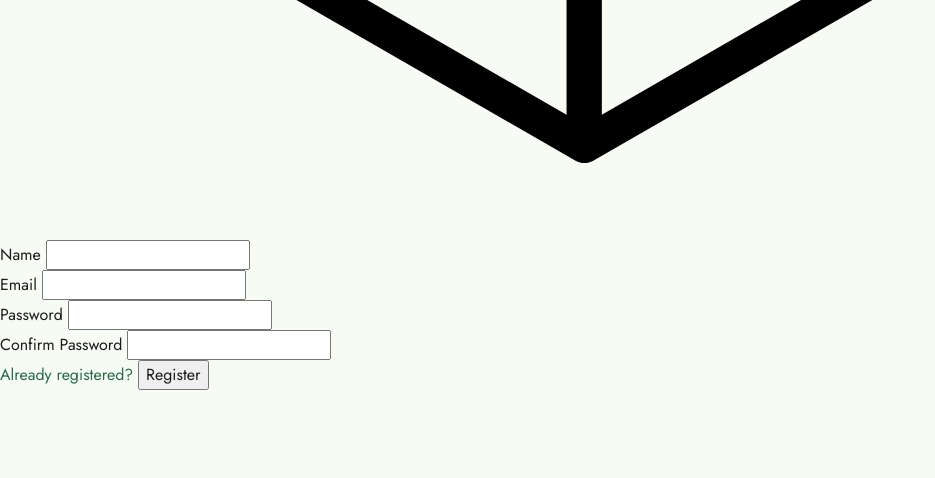
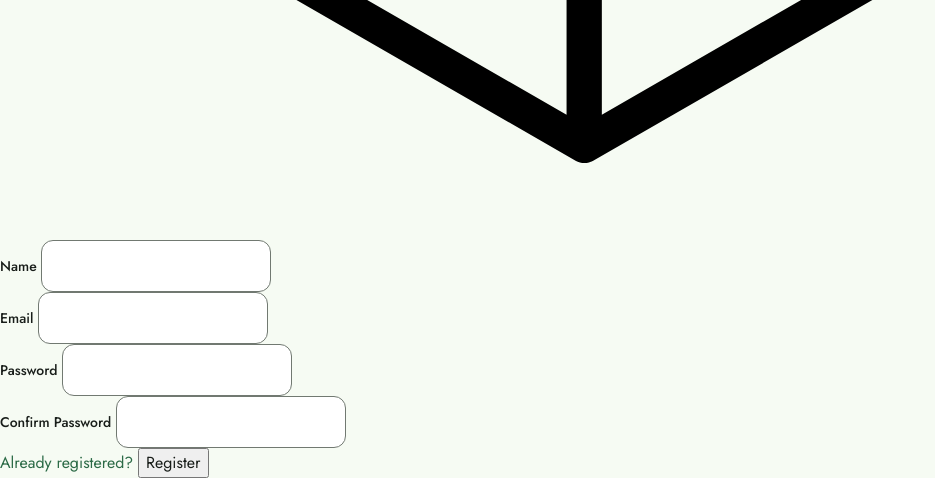
Before and after one commit to AdrianGonzalezBlanco/BikeRent, a Laravel app: page /register in a window 1280 px wide. Shown: the part 1040-1518 px from the top of the page, without its empty margins (0-935 px from the left). Before the commit the page ends 1430 px from the top, so only its background shows below. Run offline with Laravel 12, Linux system fonts and the light colour scheme; style sheets or scripts are compiled from the project's sources.

Commit message:
añadir campos de formulario y restilizar los de Breeze

```diff
--- a/resources/css/app.css
+++ b/resources/css/app.css
@@ -4,3 +4,4 @@
 @import './base/base.css';
 @import './layout/navbar.css';
 @import './components/button.css';
+@import './components/field.css';
--- /dev/null
+++ b/resources/css/components/field.css
@@ -0,0 +1,50 @@
+.field {
+  display: flex;
+  flex-direction: column;
+  gap: var(--space-xs);
+}
+
+.field__label {
+  font-size: 0.875rem;
+  font-weight: 500;
+  color: var(--md-sys-color-on-surface);
+}
+
+.field__control {
+  min-height: 3.25rem;
+  padding: 0 var(--space-md);
+  border: 1px solid var(--md-sys-color-outline);
+  border-radius: var(--radius-md);
+  font-size: 1rem;
+  color: var(--md-sys-color-on-surface);
+  background: var(--md-sys-color-surface-container-lowest);
+}
+
+.field__control::placeholder { color: var(--md-sys-color-on-surface-variant); }
+
+.field__control:focus-visible {
+  border-color: var(--md-sys-color-primary);
+  outline-width: 2px;
+  outline-offset: 0;
+}
+
+.field__control[aria-invalid="true"] { border-color: var(--md-sys-color-error); }
+
+.field__control:disabled {
+  color: color-mix(in srgb, var(--md-sys-color-on-surface) 38%, transparent);
+  background: var(--md-sys-color-surface-container-high);
+}
+
+.field__help {
+  font-size: 0.75rem;
+  color: var(--md-sys-color-on-surface-variant);
+}
+
+.field__error {
+  padding: 0;
+  list-style: none;
+  font-size: 0.75rem;
+  color: var(--md-sys-color-error);
+}
+
+.field:has([aria-invalid="true"]) .field__label { color: var(--md-sys-color-error); }
--- a/resources/views/components/input-error.blade.php
+++ b/resources/views/components/input-error.blade.php
@@ -1,7 +1,7 @@
 @props(['messages'])
 
 @if ($messages)
-    <ul {{ $attributes->merge(['class' => '']) }}>
+    <ul {{ $attributes->class('field__error') }}>
         @foreach ((array) $messages as $message)
             <li>{{ $message }}</li>
         @endforeach
--- a/resources/views/components/input-label.blade.php
+++ b/resources/views/components/input-label.blade.php
@@ -1,5 +1,5 @@
 @props(['value'])
 
-<label {{ $attributes->merge(['class' => '']) }}>
+<label {{ $attributes->class('field__label') }}>
     {{ $value ?? $slot }}
 </label>
--- a/resources/views/components/text-input.blade.php
+++ b/resources/views/components/text-input.blade.php
@@ -1,3 +1,3 @@
 @props(['disabled' => false])
 
-<input @disabled($disabled) {{ $attributes->merge(['class' => '']) }}>
+<input @disabled($disabled) {{ $attributes->class('field__control') }}>
```
Also changed, not shown: resources/views/components/field.blade.php (added, +29 -0 lines).
